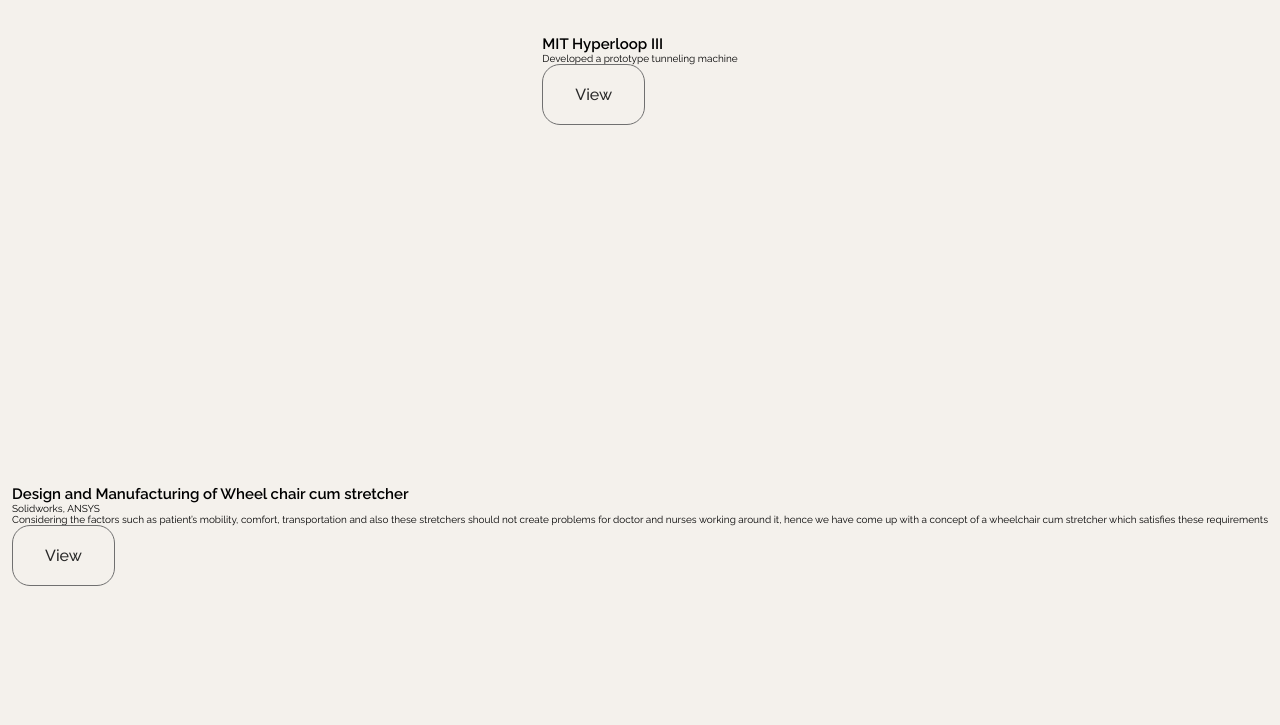
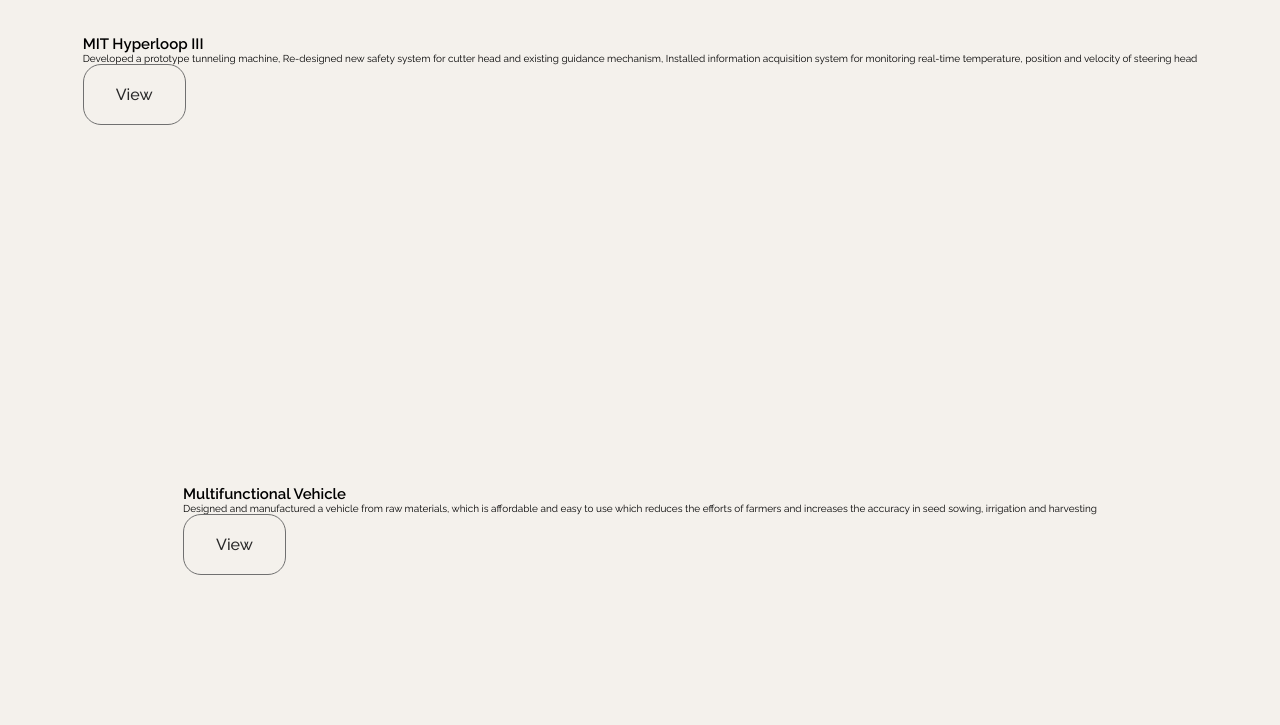
Before and after one commit to ronakc08/ronak, a Gatsby site: page /projects in a window 1280 px wide. Shown: the part 75-800 px from the top of the page. Built offline with nearby package versions, Linux system fonts and the light colour scheme; Gatsby itself is replaced by a stand-in of ours.

Commit message:
Updated projects

```diff
--- a/src/components/Hero/Hero.js
+++ b/src/components/Hero/Hero.js
@@ -9,8 +9,7 @@
       <StaticImage
         src="../../images/profile.jpg"
         alt="Gavin's headshot"
-        height={150}
-        width={150}
+        height={180}
         quality={95}
         className={styles.profileImg}
       />
--- a/src/constants/projects.js
+++ b/src/constants/projects.js
@@ -2,9 +2,16 @@
   {
     title: "MIT Hyperloop III",
     tools: [],
-    description: "Developed a prototype tunneling machine",
+    description: "Developed a prototype tunneling machine, Re-designed new safety system for cutter head and existing guidance mechanism, Installed information acquisition system for monitoring real-time temperature, position and velocity of steering head",
     github: "https://www.hyperloop.mit.edu/",
     imgName: "power",
+  },
+  {
+    title: "Multifunctional Vehicle",
+    tools: [],
+    description: "Designed and manufactured a vehicle from raw materials, which is affordable and easy to use which reduces the efforts of farmers and increases the accuracy in seed sowing, irrigation and harvesting",
+    github: "/agriculture.pdf",
+    imgName: "car",
   },
   {
     title: "Design and Manufacturing of Wheel chair cum stretcher",
```
Also changed, not shown: src/images/profile.jpg, src/images/profile2.jpg (added), src/images/projects/car.png (added), 1 other file.
